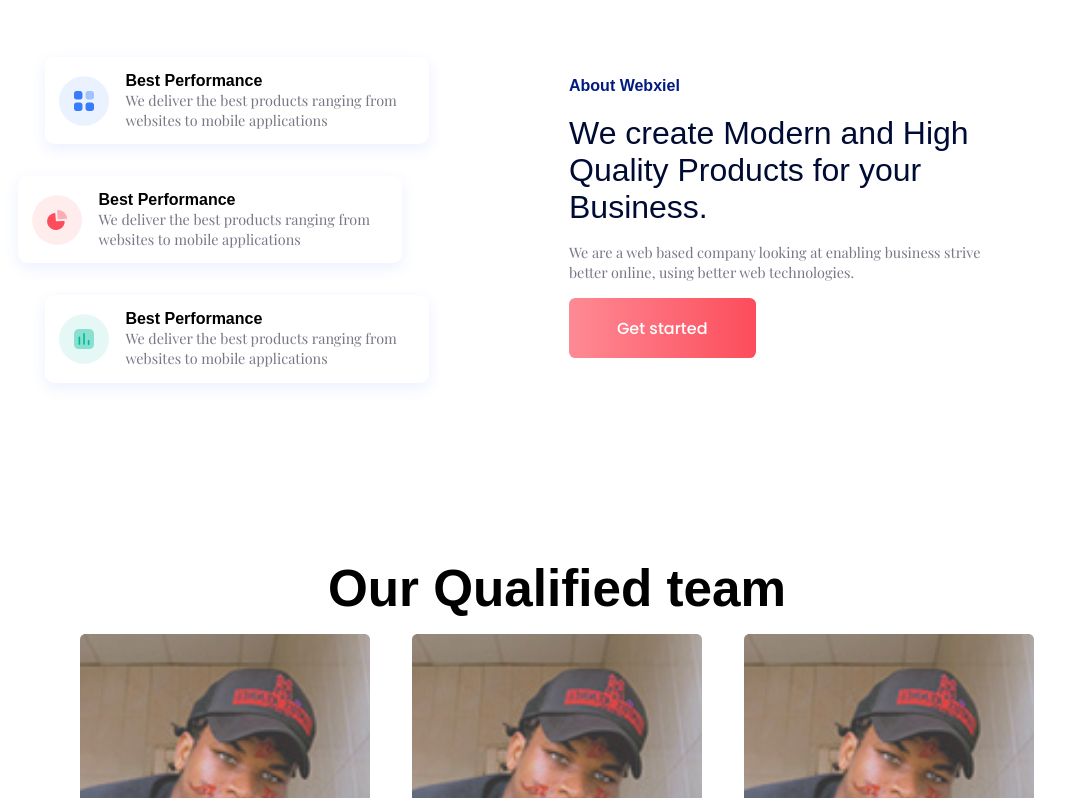
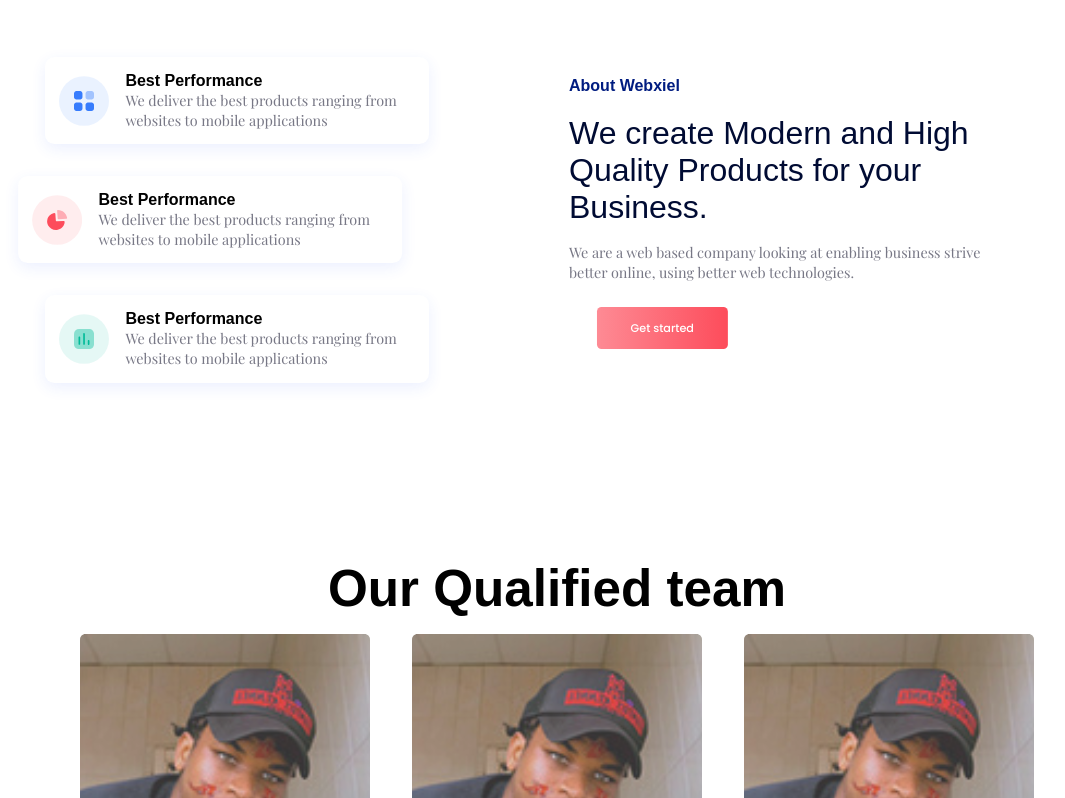
Before and after one commit to webxiel/testwork67, a React (Vite) app: page /about in a window 1280 px wide. Shown: the part 1306-2104 px from the top of the page, without its empty margins (83-1148 px from the left). Built offline with nearby package versions, Linux system fonts and the light colour scheme; a web font is replaced by a local one.

Commit message:
Adjust buttons

```diff
--- a/src/components/contact/contact.module.css
+++ b/src/components/contact/contact.module.css
@@ -89,13 +89,15 @@
   background: linear-gradient(to right,
   rgba(255, 200, 62, 0.74) 0%,
   rgb(255, 200, 62) 100%);
-  scale: 1;
-  transition: scale 3s ease-in-out;
-  transition-delay: 3s;
+  scale: 0.7;
+  transition: scale 10s ease-in;
+  transition-delay: 10s;
 }
 
 .form > button:hover {
-  transform: scale(0.7);
+  background: linear-gradient(to bottom,
+  rgba(253, 76, 91, 0.534) 0%,
+  rgb(253, 76, 91) 100%);
   transition-delay: 0;
 }
 
--- a/src/components/ui/ui.module.css
+++ b/src/components/ui/ui.module.css
@@ -8,13 +8,15 @@
   background: linear-gradient(to right,
   rgba(253, 76, 91, 0.534) 0%,
   rgb(253, 76, 91) 100%);
-  scale: 1;
-  transition: scale 3s ease-in-out;
-  transition-delay: 3s;
+  scale: 0.7;
+  transition: scale 10s ease-in;
+  transition-delay: 10s;
 }
 
 .btn:hover {
-  transform: scale(0.7);
+  background: linear-gradient(to left,
+  rgba(255, 200, 62, 0.74) 0%,
+  rgb(255, 200, 62) 100%);
   transition-delay: 0;
 }
 
```
